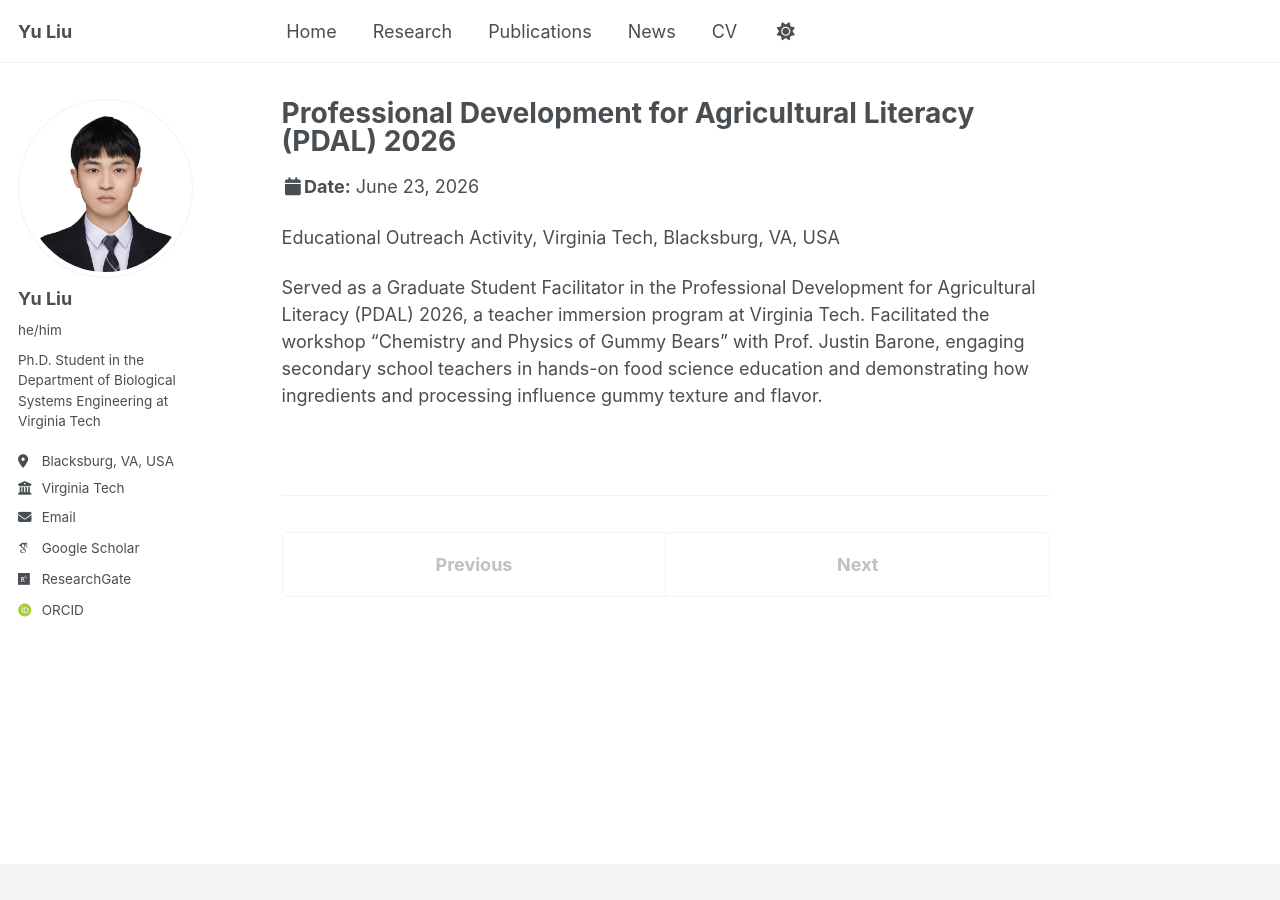
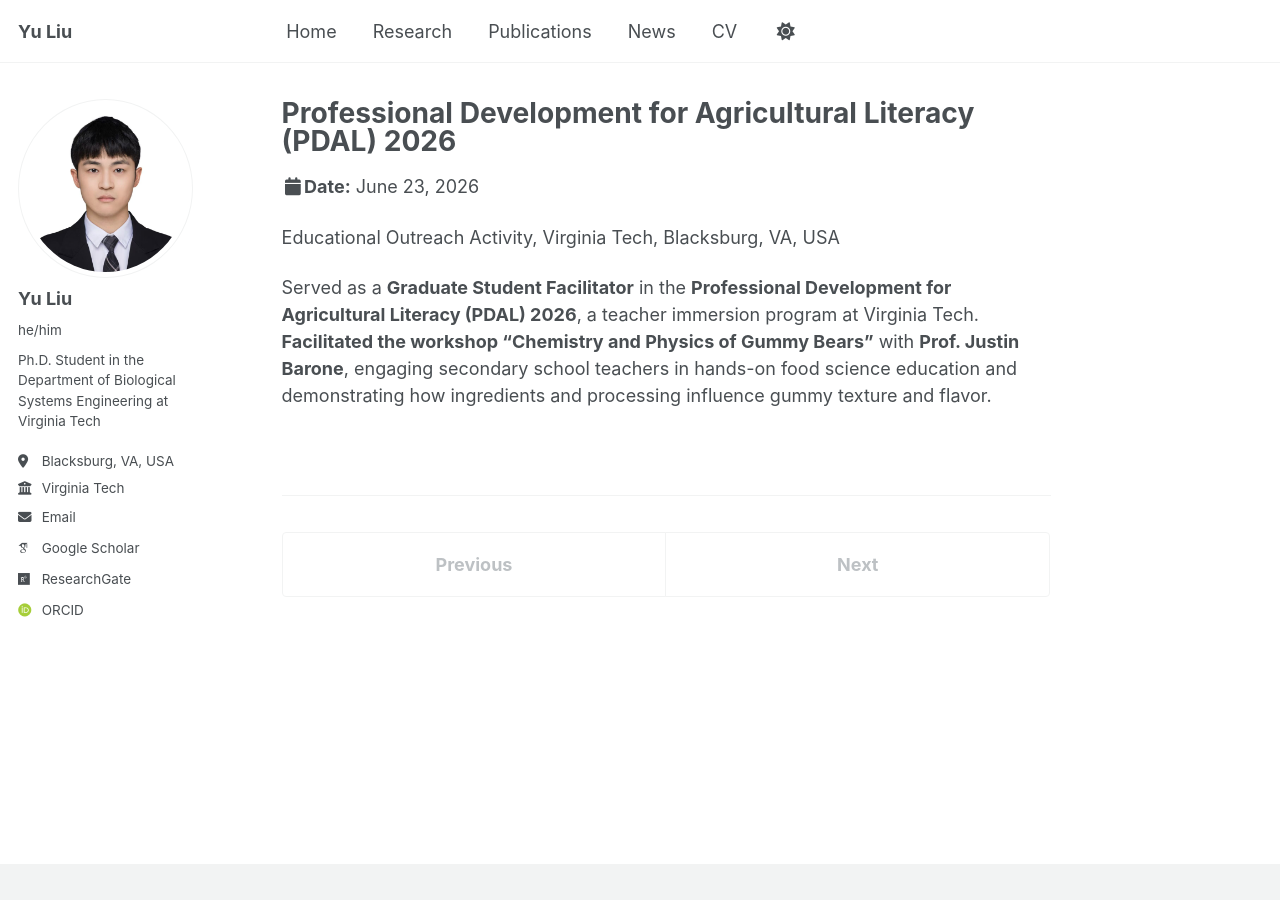
Before and after one commit to yuliu0322/yuliu0322.github.io, a Jekyll site: the page built from _talks/2026-06-23-PADL Activity.md, in a window 1280 px wide. Built offline with Jekyll 4.4.1, drawn with Linux system fonts in a browser that asks for light colours; some web fonts are replaced; a script bundle is joined from its source files by our own code; library files that are not in the unit come from our copies.

```diff
--- a/_talks/2026-06-23-PADL Activity.md
+++ b/_talks/2026-06-23-PADL Activity.md
@@ -10,4 +10,4 @@ location: "Blacksburg, VA, USA"
 
 Educational Outreach Activity, Virginia Tech, Blacksburg, VA, USA
 
-Served as a Graduate Student Facilitator in the Professional Development for Agricultural Literacy (PDAL) 2026, a teacher immersion program at Virginia Tech. Facilitated the workshop "Chemistry and Physics of Gummy Bears" with Prof. Justin Barone, engaging secondary school teachers in hands-on food science education and demonstrating how ingredients and processing influence gummy texture and flavor.
+Served as a **Graduate Student Facilitator** in the **Professional Development for Agricultural Literacy (PDAL) 2026**, a teacher immersion program at Virginia Tech. **Facilitated the workshop "Chemistry and Physics of Gummy Bears"** with **Prof. Justin Barone**, engaging secondary school teachers in hands-on food science education and demonstrating how ingredients and processing influence gummy texture and flavor.
```
